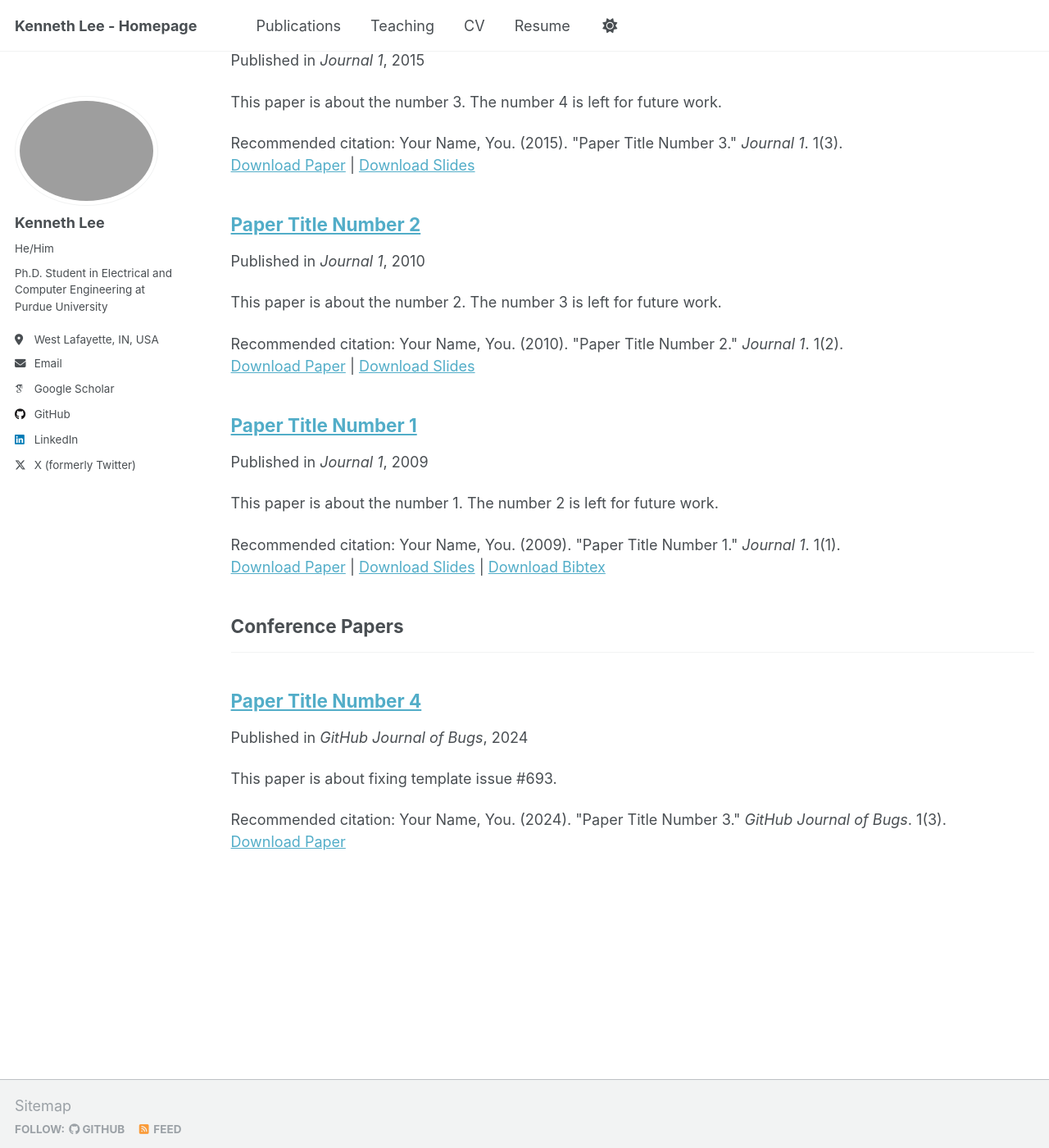
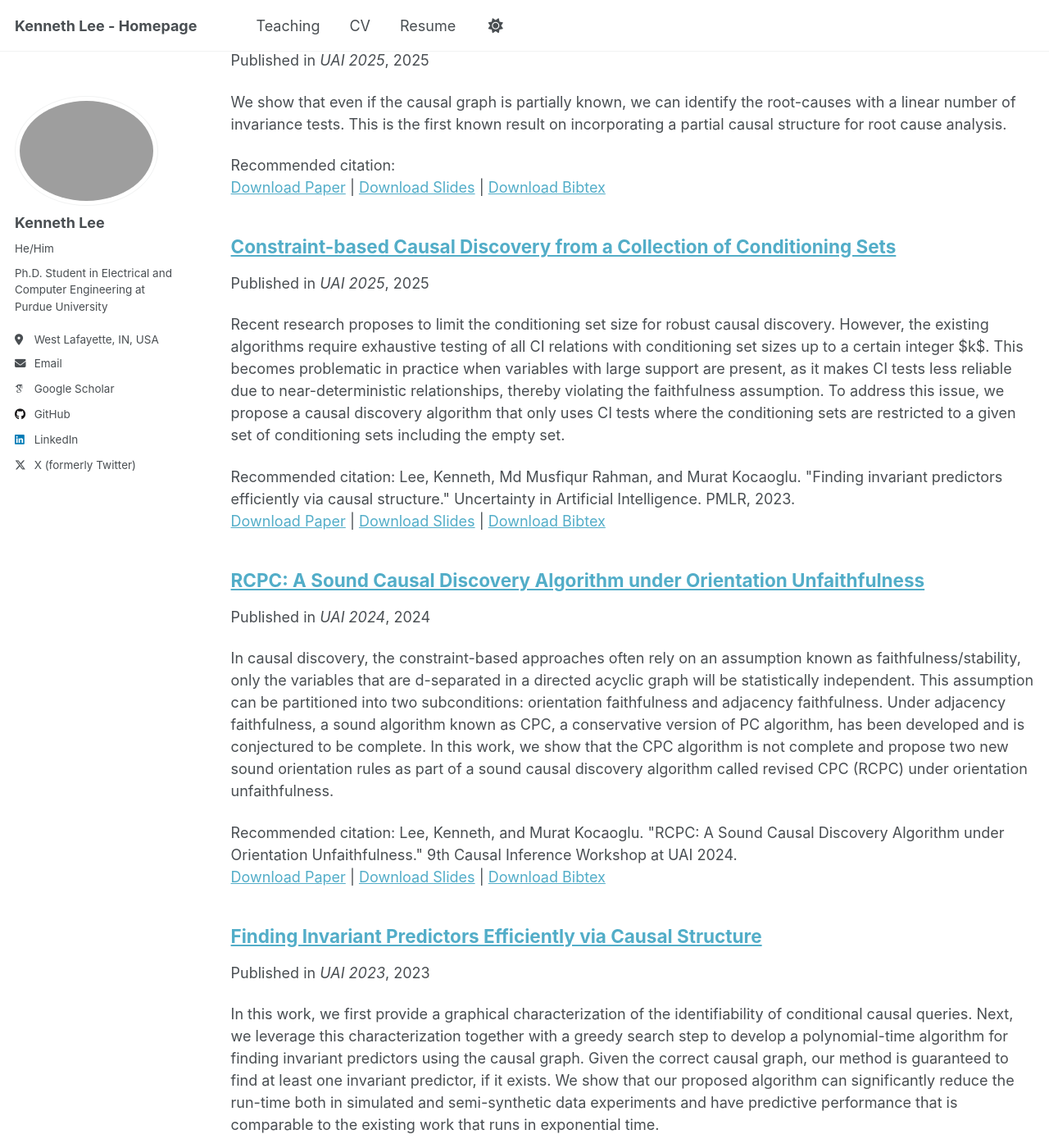
Before and after one commit to kenneth-lee-ch/kenneth-lee-ch.github.io, a Jekyll site: the page built from _pages/publications.html, in a window 1280 px wide and 1400 px high, scrolled down 289 px. Shown: the whole window at 82% size. Built offline with Jekyll 4.4.1, drawn with Linux system fonts in a browser that asks for light colours; some web fonts are replaced; some of the changed text lies outside the part shown.

Commit message:
update publications

```diff
--- a/_data/navigation.yml
+++ b/_data/navigation.yml
@@ -8,8 +8,8 @@
 #      Markdown formatted page while the second is generated using JSON.
 
 main:
-  - title: "Publications"
-    url: /publications/
+  # - title: "Publications"
+  #   url: /publications/
 
   - title: "Teaching"
     url: /teaching/
--- a/_data/news.yml
+++ b/_data/news.yml
@@ -2,7 +2,7 @@
 - date: 2025-05-19
   description: "I was selected as a notable reviewer by ICLR 2025."
 - date: 2025-05-06
-  description: "My paper titled 'Root Cause Analysis of Failures from Partial Causal Structures' was accepted by UAI 2025"
+  description: "My paper titled 'Root Cause Analysis of Failures from Partial Causal Structures' was accepted by UAI 2025."
 - date: 2025-05-06
   description: "My paper titled 'Constraint-based Causal Discovery from a Collection of Conditioning Sets' was accepted by UAI 2025."
 - date: 2025-04-22
--- a/_publications/2009-10-01-paper-title-number-1.md
+++ /dev/null
@@ -1,14 +0,0 @@
----
-title: "Paper Title Number 1"
-collection: publications
-category: manuscripts
-permalink: /publication/2009-10-01-paper-title-number-1
-excerpt: 'This paper is about the number 1. The number 2 is left for future work.'
-date: 2009-10-01
-venue: 'Journal 1'
-slidesurl: 'http://academicpages.github.io/files/slides1.pdf'
-paperurl: 'http://academicpages.github.io/files/paper1.pdf'
-bibtexurl: 'http://academicpages.github.io/files/bibtex1.bib'
-citation: 'Your Name, You. (2009). &quot;Paper Title Number 1.&quot; <i>Journal 1</i>. 1(1).'
----
-The contents above will be part of a list of publications, if the user clicks the link for the publication than the contents of section will be rendered as a full page, allowing you to provide more information about the paper for the reader. When publications are displayed as a single page, the contents of the above "citation" field will automatically be included below this section in a smaller font.
--- a/_publications/2010-10-01-paper-title-number-2.md
+++ /dev/null
@@ -1,14 +0,0 @@
----
-title: "Paper Title Number 2"
-collection: publications
-category: manuscripts
-permalink: /publication/2010-10-01-paper-title-number-2
-excerpt: 'This paper is about the number 2. The number 3 is left for future work.'
-date: 2010-10-01
-venue: 'Journal 1'
-slidesurl: 'http://academicpages.github.io/files/slides2.pdf'
-paperurl: 'http://academicpages.github.io/files/paper2.pdf'
-citation: 'Your Name, You. (2010). &quot;Paper Title Number 2.&quot; <i>Journal 1</i>. 1(2).'
----
-
-The contents above will be part of a list of publications, if the user clicks the link for the publication than the contents of section will be rendered as a full page, allowing you to provide more information about the paper for the reader. When publications are displayed as a single page, the contents of the above "citation" field will automatically be included below this section in a smaller font.
--- a/_publications/2015-10-01-paper-title-number-3.md
+++ /dev/null
@@ -1,14 +0,0 @@
----
-title: "Paper Title Number 3"
-collection: publications
-category: manuscripts
-permalink: /publication/2015-10-01-paper-title-number-3
-excerpt: 'This paper is about the number 3. The number 4 is left for future work.'
-date: 2015-10-01
-venue: 'Journal 1'
-slidesurl: 'http://academicpages.github.io/files/slides3.pdf'
-paperurl: 'http://academicpages.github.io/files/paper3.pdf'
-citation: 'Your Name, You. (2015). &quot;Paper Title Number 3.&quot; <i>Journal 1</i>. 1(3).'
----
-
-The contents above will be part of a list of publications, if the user clicks the link for the publication than the contents of section will be rendered as a full page, allowing you to provide more information about the paper for the reader. When publications are displayed as a single page, the contents of the above "citation" field will automatically be included below this section in a smaller font.
--- /dev/null
+++ b/_publications/2023-08-19-invariant-predictors.md
@@ -0,0 +1,14 @@
+---
+title: "Finding Invariant Predictors Efficiently via Causal Structure"
+collection: publications
+category: conferences
+permalink: /publication/2023-08-19-invariant-predictors
+excerpt: 'In this work, we first provide a graphical characterization of the identifiability of conditional causal queries. Next, we leverage this characterization together with a greedy search step to develop a polynomial-time algorithm for finding invariant predictors using the causal graph. Given the correct causal graph, our method is guaranteed to find at least one invariant predictor, if it exists. We show that our proposed algorithm can significantly reduce the run-time both in simulated and semi-synthetic data experiments and have predictive performance that is comparable to the existing work that runs in exponential time.'
+date: 2023-08-19
+venue: 'UAI 2023'
+slidesurl: 'https://purdue0-my.sharepoint.com/:u:/g/personal/lee4094_purdue_edu/EdoeoYGpATdGlujMvnL--mgBvZaHDKpcUDxrGS4ChiwNCw?e=XDf0id'
+paperurl: 'https://proceedings.mlr.press/v216/lee23a.html'
+bibtexurl: 'https://kenneth-lee-ch.github.io/files/files/bibtex1.bib'
+citation: 'Lee, Kenneth, Md Musfiqur Rahman, and Murat Kocaoglu. "Finding invariant predictors efficiently via causal structure." Uncertainty in Artificial Intelligence. PMLR, 2023.'
+---
+The contents above will be part of a list of publications, if the user clicks the link for the publication than the contents of section will be rendered as a full page, allowing you to provide more information about the paper for the reader. When publications are displayed as a single page, the contents of the above "citation" field will automatically be included below this section in a smaller font.
--- a/_publications/2024-02-17-paper-title-number-4.md
+++ /dev/null
@@ -1,13 +0,0 @@
----
-title: "Paper Title Number 4"
-collection: publications
-category: conferences
-permalink: /publication/2024-02-17-paper-title-number-4
-excerpt: 'This paper is about fixing template issue #693.'
-date: 2024-02-17
-venue: 'GitHub Journal of Bugs'
-paperurl: 'http://academicpages.github.io/files/paper3.pdf'
-citation: 'Your Name, You. (2024). &quot;Paper Title Number 3.&quot; <i>GitHub Journal of Bugs</i>. 1(3).'
----
-
-The contents above will be part of a list of publications, if the user clicks the link for the publication than the contents of section will be rendered as a full page, allowing you to provide more information about the paper for the reader. When publications are displayed as a single page, the contents of the above "citation" field will automatically be included below this section in a smaller font.
--- /dev/null
+++ b/_publications/2024-07-05-rcpc.md
@@ -0,0 +1,14 @@
+---
+title: "RCPC: A Sound Causal Discovery Algorithm under Orientation Unfaithfulness"
+collection: publications
+category: conferences
+permalink: /publication/2024-07-05-rcpc
+excerpt: 'In causal discovery, the constraint-based approaches often rely on an assumption known as faithfulness/stability, only the variables that are d-separated in a directed acyclic graph will be statistically independent. This assumption can be partitioned into two subconditions: orientation faithfulness and adjacency faithfulness. Under adjacency faithfulness, a sound algorithm known as CPC, a conservative version of PC algorithm, has been developed and is conjectured to be complete. In this work, we show that the CPC algorithm is not complete and propose two new sound orientation rules as part of a sound causal discovery algorithm called revised CPC (RCPC) under orientation unfaithfulness.'
+date: 2024-06-02
+venue: 'UAI 2024'
+slidesurl: ''
+paperurl: 'https://openreview.net/pdf?id=JQzkVRttoX'
+bibtexurl: 'https://kenneth-lee-ch.github.io/files/bibtex2.bib'
+citation: 'Lee, Kenneth, and Murat Kocaoglu. "RCPC: A Sound Causal Discovery Algorithm under Orientation Unfaithfulness." 9th Causal Inference Workshop at UAI 2024.'
+---
+The contents above will be part of a list of publications, if the user clicks the link for the publication than the contents of section will be rendered as a full page, allowing you to provide more information about the paper for the reader. When publications are displayed as a single page, the contents of the above "citation" field will automatically be included below this section in a smaller font.
--- /dev/null
+++ b/_publications/2025-05-15-cpc.md
@@ -0,0 +1,14 @@
+---
+title: "Constraint-based Causal Discovery from a Collection of Conditioning Sets"
+collection: publications
+category: conferences
+permalink: /publication/2025-05-15-cpc
+excerpt: 'Recent research proposes to limit the conditioning set size for robust causal discovery. However, the existing algorithms require exhaustive testing of all CI relations with conditioning set sizes up to a certain integer $k$. This becomes problematic in practice when variables with large support are present, as it makes CI tests less reliable due to near-deterministic relationships, thereby violating the faithfulness assumption. To address this issue, we propose a causal discovery algorithm that only uses CI tests where the conditioning sets are restricted to a given set of conditioning sets including the empty set.'
+date: 2025-05-06
+venue: 'UAI 2025'
+slidesurl: ''
+paperurl: 'https://openreview.net/pdf?id=hYgDLyudos'
+bibtexurl: 'https://kenneth-lee-ch.github.io/files/bibtex3.bib'
+citation: 'Lee, Kenneth, Md Musfiqur Rahman, and Murat Kocaoglu. "Finding invariant predictors efficiently via causal structure." Uncertainty in Artificial Intelligence. PMLR, 2023.'
+---
+The contents above will be part of a list of publications, if the user clicks the link for the publication than the contents of section will be rendered as a full page, allowing you to provide more information about the paper for the reader. When publications are displayed as a single page, the contents of the above "citation" field will automatically be included below this section in a smaller font.
--- /dev/null
+++ b/_publications/2025-05-15-rca-partial-structure.md
@@ -0,0 +1,14 @@
+---
+title: "Root Cause Analysis of Failures from Partial Causal Structures"
+collection: publications
+category: conferences
+permalink: /publication/2025-05-15-rca-partial-structure
+excerpt: 'We show that even if the causal graph is partially known, we can identify the root-causes with a linear number of invariance tests. This is the first known result on incorporating a partial causal structure for root cause analysis.'
+date: 2025-05-06
+venue: 'UAI 2025'
+slidesurl: ''
+paperurl: 'https://openreview.net/pdf?id=hYgDLyudos'
+bibtexurl: 'https://kenneth-lee-ch.github.io/files/bibtex4.bib'
+citation: ''
+---
+The contents above will be part of a list of publications, if the user clicks the link for the publication than the contents of section will be rendered as a full page, allowing you to provide more information about the paper for the reader. When publications are displayed as a single page, the contents of the above "citation" field will automatically be included below this section in a smaller font.
--- /dev/null
+++ b/files/bibtex2.bib
@@ -0,0 +1,5 @@
+@inproceedings{lee2024rcpc,
+  title={RCPC: A Sound Causal Discovery Algorithm under Orientation Unfaithfulness},
+  author={Lee, Kenneth and Kocaoglu, Murat},
+  booktitle={9th Causal Inference Workshop at UAI 2024}
+}
```
Also changed, not shown: _pages/about.md (+11 -1 lines), files/bibtex1.bib (+14 -9 lines), files/bibtex3.bib (added), files/bibtex4.bib (added), 1 other file.
